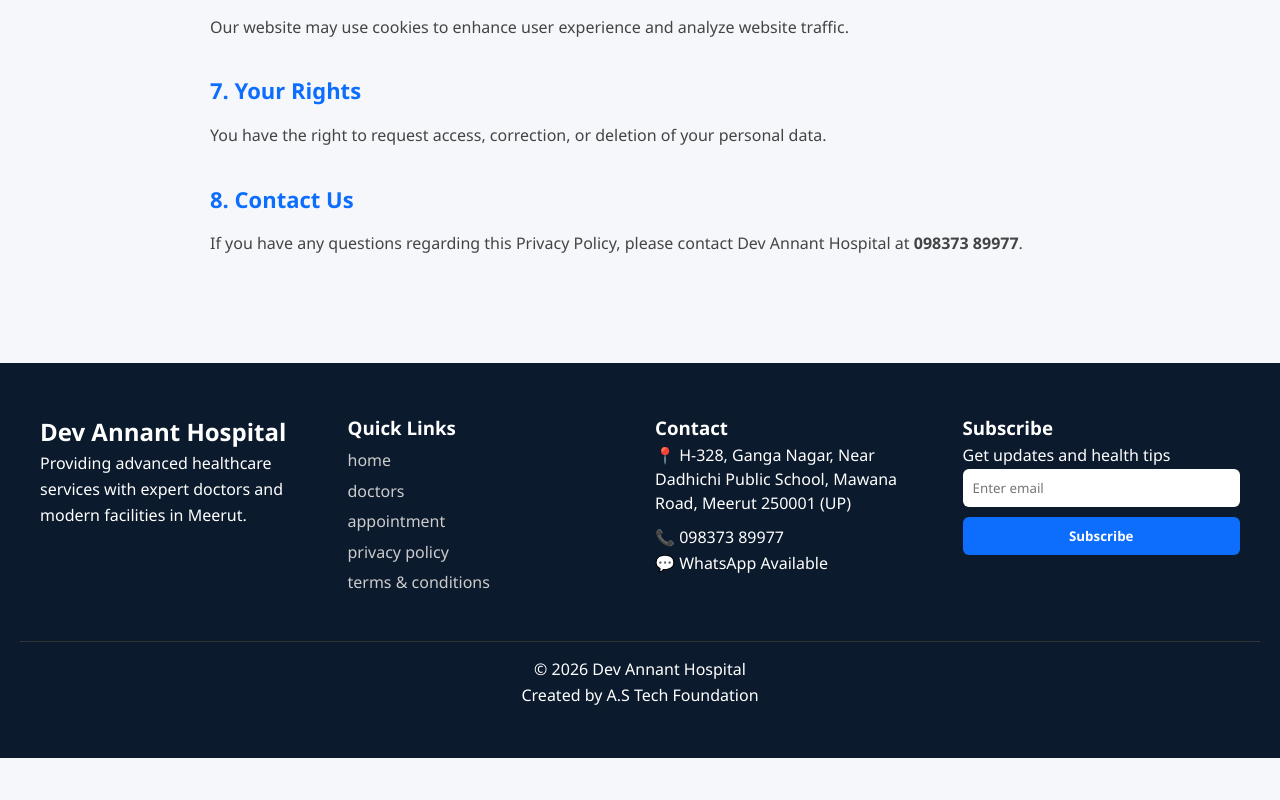
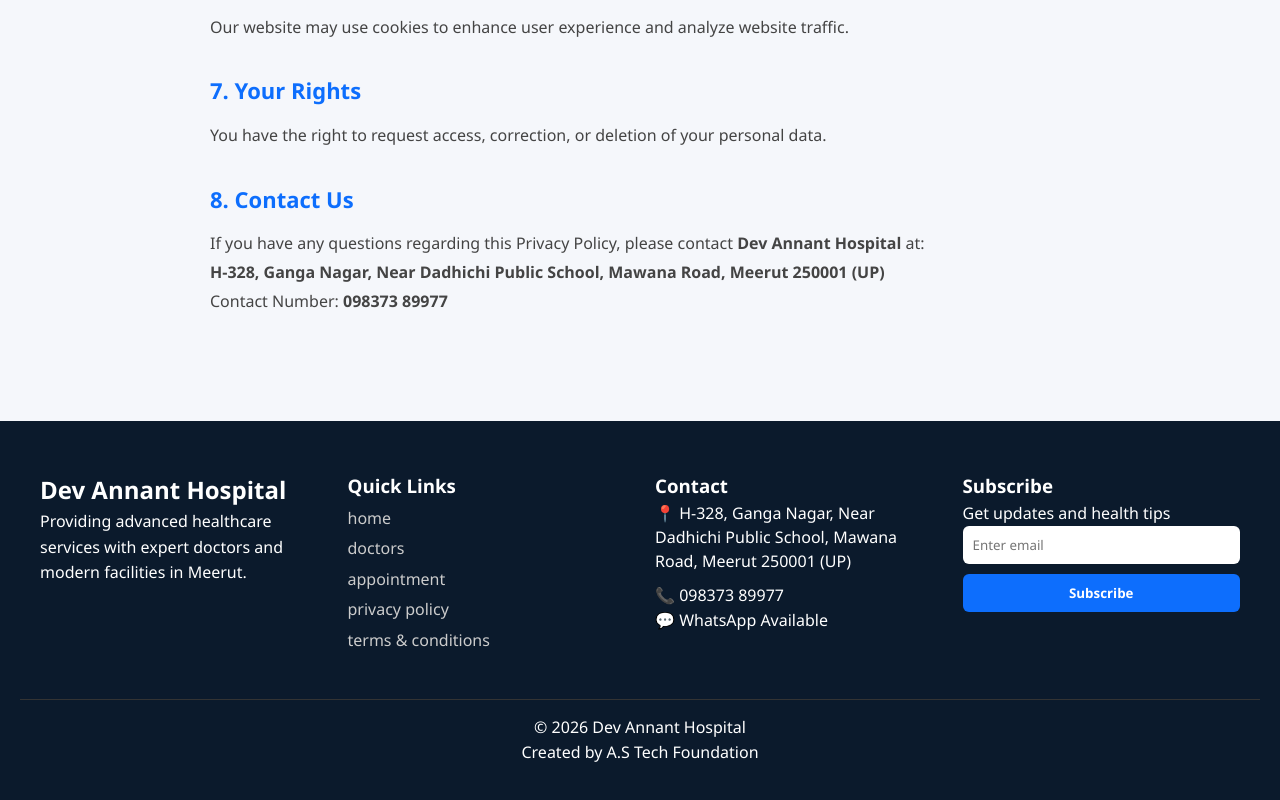
Before and after one commit to kinh17631-star/DevAnnantHospital, a Next.js app: page /privacy-policy in a window 1280 px wide. Shown: the part 1144-1944 px from the top of the page. Before the commit the page ends 1902 px from the top, so only its background shows below. Built offline with nearby package versions, Linux system fonts and the light colour scheme.

Commit message:
Update privacy-policy.js

```diff
--- a/pages/privacy-policy.js
+++ b/pages/privacy-policy.js
@@ -90,7 +90,9 @@
 
         <h2 style={heading}>8. Contact Us</h2>
         <p style={text}>
-          If you have any questions regarding this Privacy Policy, please contact Dev Annant Hospital at <strong>098373 89977</strong>.
+          If you have any questions regarding this Privacy Policy, please contact <strong>Dev Annant Hospital</strong> at: <br />
+          <strong>H-328, Ganga Nagar, Near Dadhichi Public School, Mawana Road, Meerut 250001 (UP)</strong> <br />
+          Contact Number: <strong>098373 89977</strong>
         </p>
 
       </motion.section>
```
